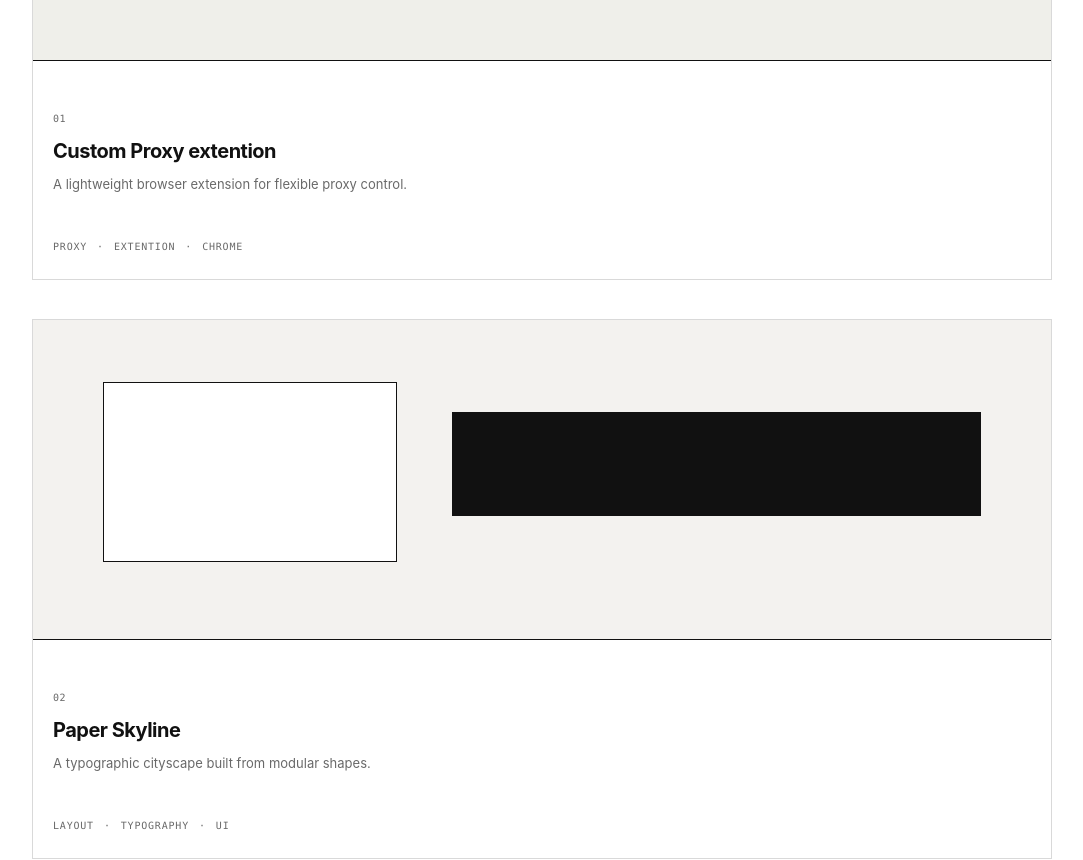
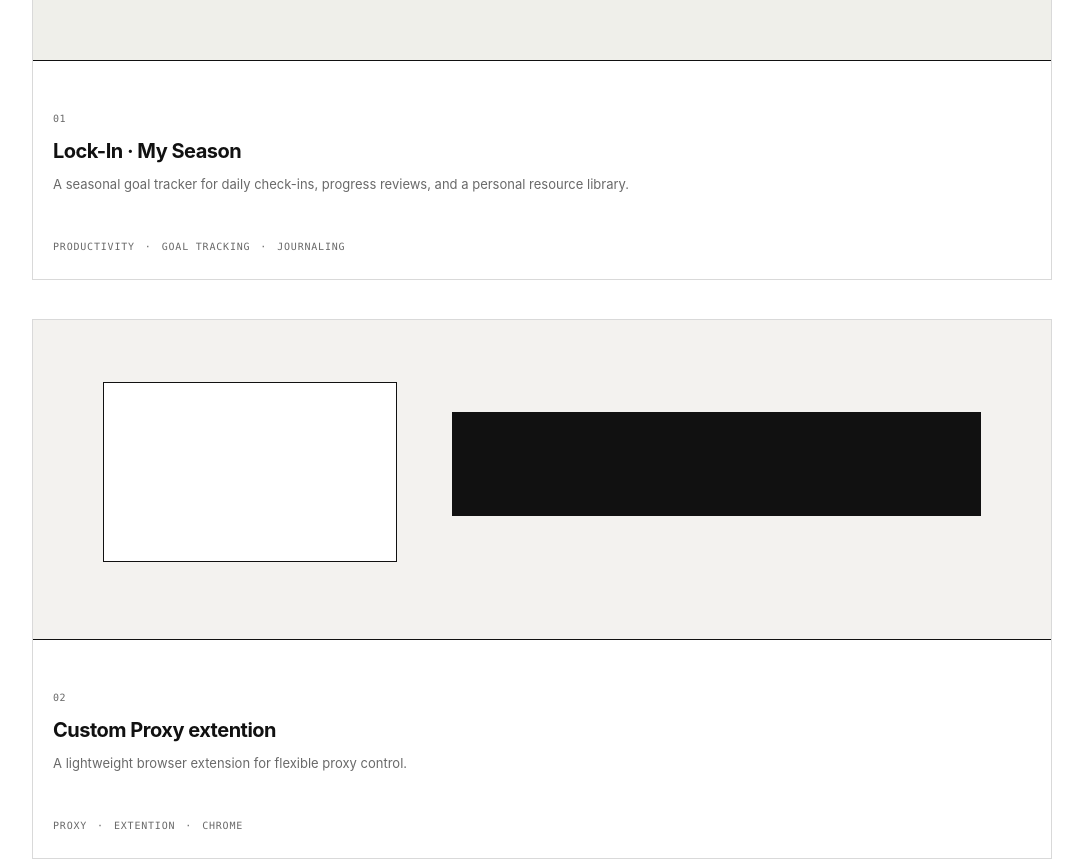
Before and after one commit to vivishko/vivishkoshub, a Next.js app in the folder apps/web/: page /projects in a window 1280 px wide. Shown: the part 680-1540 px from the top of the page, without its empty margins (98-1181 px from the left). Built offline with nearby package versions, Linux system fonts and the light colour scheme.

Commit message:
feat(projects): add Lock-In tracker

```diff
--- a/apps/web/src/data/projects.ts
+++ b/apps/web/src/data/projects.ts
@@ -3,6 +3,35 @@ import type { Project } from "@/types/project";
 // TODO: turn static projects into dynamic
 // make it possible to change descriptions without commiting
 export const projects: Project[] = [
+  {
+    slug: "lock-in",
+    title: "Lock-In · My Season",
+    summary:
+      "A seasonal goal tracker for daily check-ins, progress reviews, and a personal resource library.",
+    tags: ["Productivity", "Goal Tracking", "Journaling"],
+    links: {
+      live: "https://apps.vivishkoshub.com/tracker",
+    },
+    bodyMd: `## What it is
+Turn your goals into a focused season with clear commitments, custom metrics, and regular reflection. Lock-In brings daily entries, progress tracking, reviews, and useful materials together in one place.
+
+Each season keeps its own dates, rules, metrics, and results. Settings changes are recorded over time, preserving the context behind earlier entries as your plans evolve.
+
+## Key features
+- Custom number and checkbox metrics, weekly minimums, targets, and progression plans.
+- Daily notes and weekly, monthly, financial, and end-of-season reviews.
+- A searchable resource library shared across seasons.
+- Calendar export for review sessions and reminders.
+- JSON export, restore, and backup snapshots.
+- Offline access after the app has been cached, plus ten visual themes.
+
+## Storage and backups
+The browser version requires no account and stores your history in your browser. A local edition runs on Node.js and SQLite. JSON backups let you move your history between them; there is no automatic sync.
+
+## Try it
+[Open Lock-In](https://apps.vivishkoshub.com/tracker)
+`,
+  },
   {
     slug: "custom-proxy-ext",
     title: "Custom Proxy extention",
```
